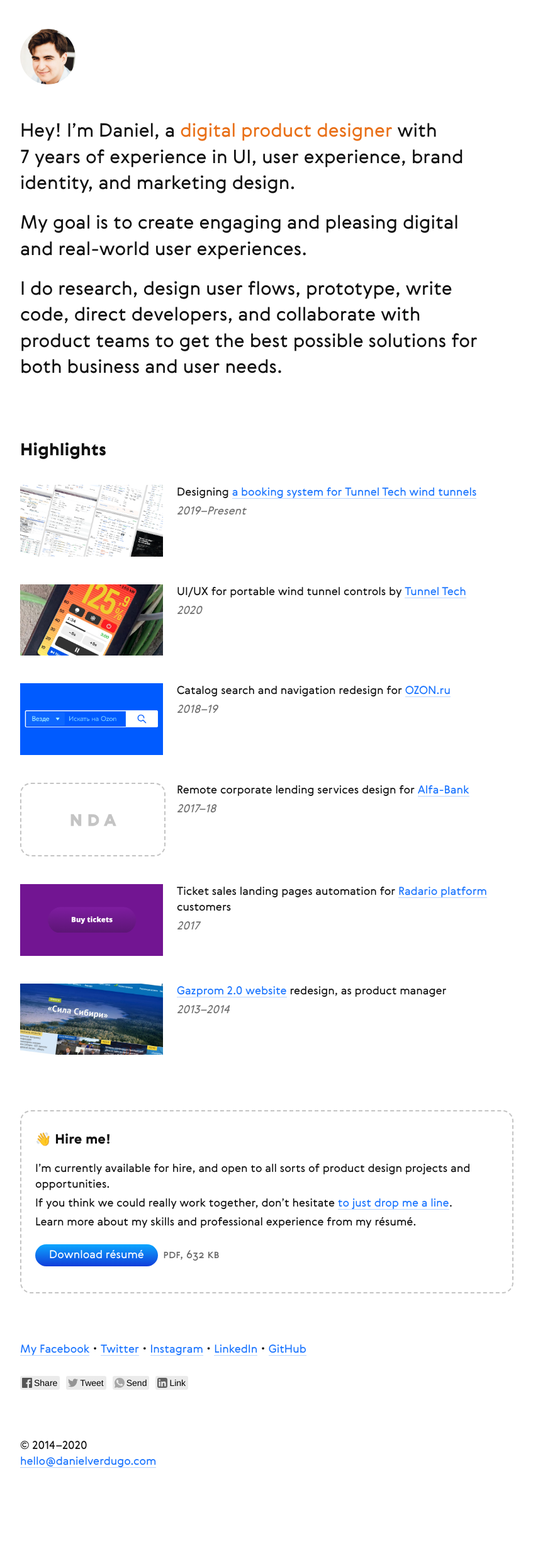
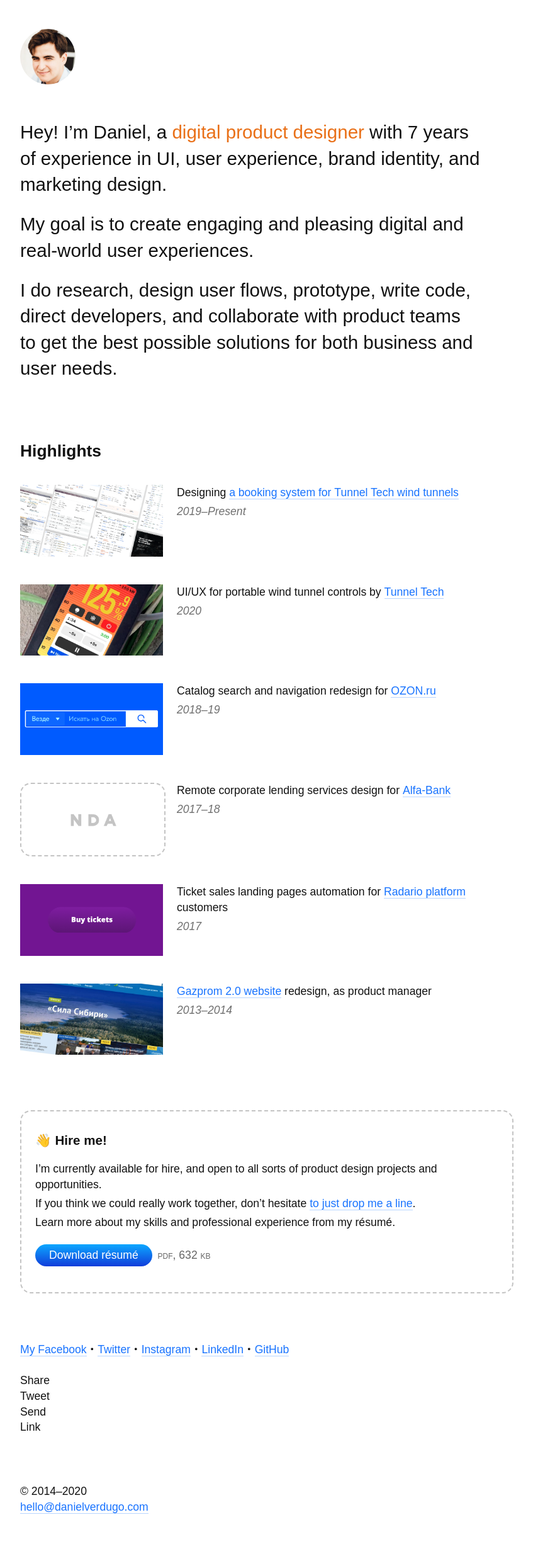
Before and after one commit to danielverdugo/danielverdugo.github.io, a Jekyll site: the page built from index.html, in a window 1280 px wide. Shown: the whole page at 63% size, without its empty margins (240-1087 px from the left). Built offline with Jekyll 4.4.1, drawn with Linux system fonts in a browser that asks for light colours; comment, search, counter and statistics services are not loaded; before the commit the page ends 2400 px from its top, so only the background shows below that.

Commit message:
Adobe TypeKit

```diff
--- a/_includes/footer.html
+++ b/_includes/footer.html
@@ -12,7 +12,8 @@
 <script>
     var append=function(a,t,e,n,d){var r=document.createElement(t);e&&r.setAttribute(e[0],e[1]),n&&r.setAttribute(n[0],n[1]),d&&r.setAttribute(d[0],d[1]),document.getElementsByTagName(a)[0].appendChild(r)};
     document.addEventListener("DOMContentLoaded",function(){
-        append("head","link",["rel","stylesheet"],["href","/assets/fonts.css?{{ site.time | date: '%d%m%y%H%M%S' }}"]);
+        //append("head","link",["rel","stylesheet"],["href","/assets/fonts.css?{{ site.time | date: '%d%m%y%H%M%S' }}"]);
+        append("head","link",["rel","stylesheet"],["href","https://use.typekit.net/vzv7ini.css?{{ site.time | date: '%d%m%y%H%M%S' }}"]);
         append("body","script",["src","/assets/likely/likely.js"]);
     });
     window.onload = function(){
--- a/_sass/settings.sass
+++ b/_sass/settings.sass
@@ -4,7 +4,7 @@
 $white: #ffffff
 $black: #111111
 
-$font-family: 'Gerbera', Arial, Helvetica, sans-serif
+$font-family: 'azo-sans-web', Arial, Helvetica, sans-serif
 $font: 110% $font-family
 
 $dark-grey: #666666
```
